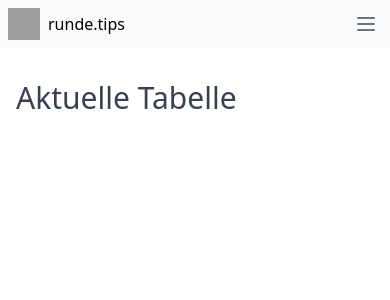
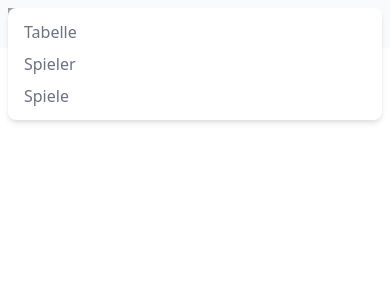
Before and after one commit to haus23/runde.tips-current, a Vue app: page / in a window 390 px wide. Shown: the top 300 px of the page. Built offline with nearby package versions, Linux system fonts and the light colour scheme; grey boxes are pictures that could not be loaded.

Commit message:
Start with mobile nav.

```diff
--- a/src/layouts/AppLayout.vue
+++ b/src/layouts/AppLayout.vue
@@ -25,6 +25,15 @@
         <a href="/login">Log In</a>
       </div>
     </div>
+    <div class="sm:hidden absolute top-0 inset-x-0 p-2">
+      <div class="px-4 py-2 bg-white rounded-lg shadow-md">
+        <div class="flex flex-col">
+          <a href="/tabelle">Tabelle</a>
+          <a href="/spieler">Spieler</a>
+          <a href="/spiele">Spiele</a>
+        </div>
+      </div>
+    </div>
   </nav>
   <main class="container mx-auto px-4 pt-8">
     <slot />
@@ -34,14 +43,15 @@
 <script lang="ts">
 import { defineComponent } from 'vue';
 
-import { MenuIcon } from '@heroicons/vue/outline';
+import { MenuIcon, XIcon } from '@heroicons/vue/outline';
 import ColorSchemeSwitch from "../common/components/ColorSchemeSwitch.vue";
 
 export default defineComponent({
   name: 'AppLayout',
   components: {
     ColorSchemeSwitch,
-    MenuIcon
+    MenuIcon,
+    XIcon
   }
 })
 </script>
```
